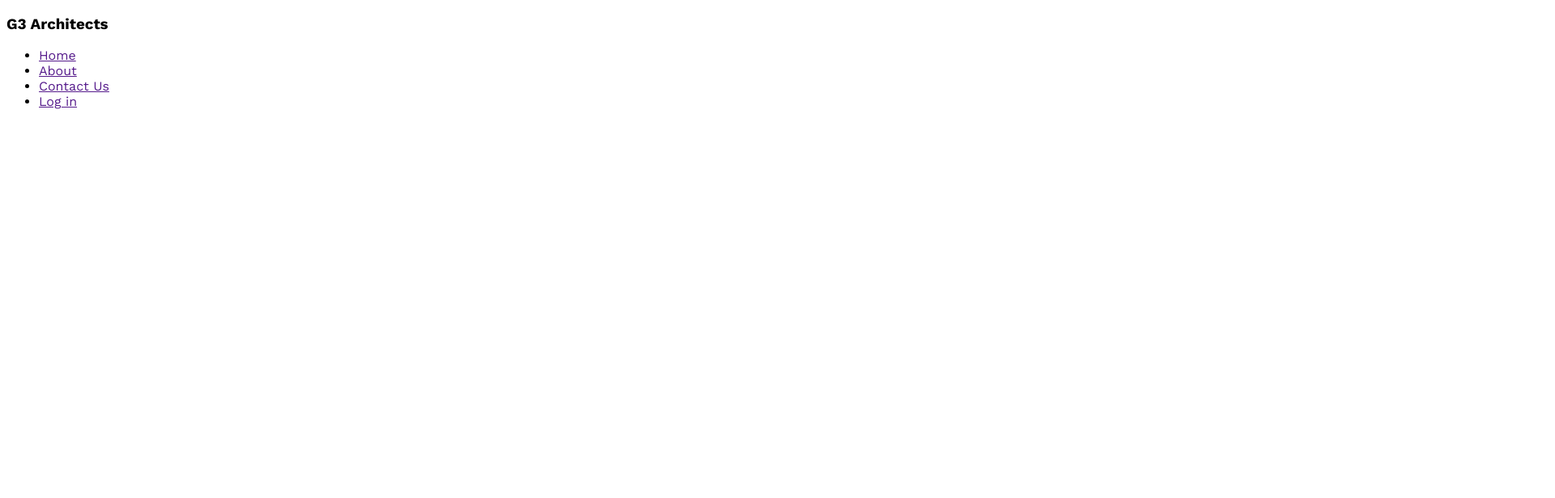
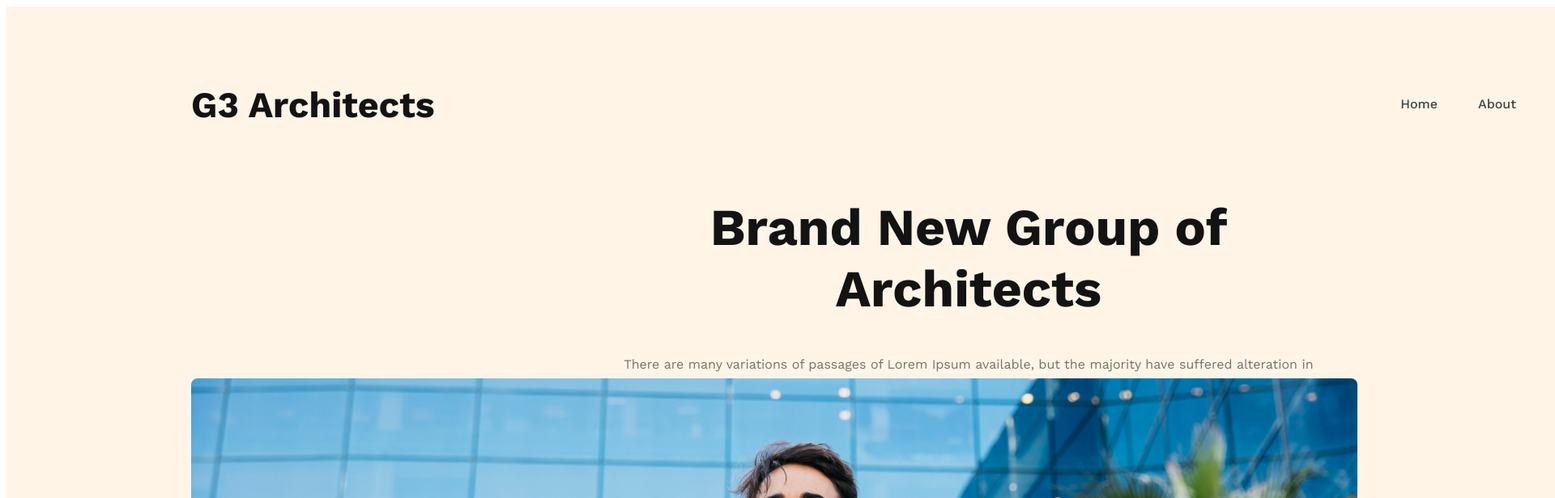
Before and after one commit to 02infinte/g3-architect-website, a plain HTML site: page index.html in a window 1280 px wide. Shown: the top 616 px of the page at 81% size, 1920 px wide, since content can reach past the window. Drawn offline with nearby package versions, Linux system fonts and the light colour scheme.

Commit message:
banner content

```diff
--- a/index.html
+++ b/index.html
@@ -9,7 +9,7 @@
 <body>
     <header>
         <nav>
-            <h3>G3 Architects</h3>
+            <h3 class="nav-title">G3 Architects</h3>
             <ul>
                 <li><a href="">Home</a></li>
                 <li><a href="">About</a></li>
@@ -17,6 +17,16 @@
                 <li><a href="">Log in</a></li>
             </ul>
         </nav>
+        <div class="banner">
+            <div class="banner-content">
+                <h1 class="banner-title">Brand New
+                    Group of Architects </h1>
+                    <p class="banner-description">There are many variations of passages of Lorem Ipsum available, but the majority have suffered alteration in some form, by injected humour, or randomised words which don't look even</p>
+               <button class="btn-primary">Explore Now</button>
+            </div>
+
+       <img src="images/banner.png" alt="">
+        </div>
 
     </header>
     <main>
--- a/styles/architect.css
+++ b/styles/architect.css
@@ -6,3 +6,89 @@ font-family: 'Merriweather', serif;
 font-family: 'Open Sans', sans-serif;
 font-family: 'Work Sans', sans-serif;
 }
+/* header styles */
+header{
+    background: rgba(255, 144, 14, 0.10);
+    padding: 50px 228px;
+    width: 1920px;
+height: 1322px;
+
+}
+nav{
+    display: flex;
+    /* nav er vitorer h3 r ul er majhkhane gap create kore duijon k dui prante pathanor jonno */
+    justify-content: space-between;
+    /* space-between korar por Git Architecture lekhata niche neme gese.eder k horizontally align korar jonnno align-items: center;korbo */
+align-items: center;
+}
+.nav-title{
+    color: var(--Dark-01, #131313);
+text-align: center;
+font-family: "Work Sans";
+/* 1rem=16px */
+font-size: 2.8rem;
+font-style: normal;
+font-weight: 700;
+line-height: normal;
+
+}
+nav > ul{
+    display: flex;
+}
+nav  li{
+
+text-align: center;
+font-family: "Work Sans";
+font-size: 1rem;
+font-style: normal;
+font-weight: 500;
+line-height: 26px; /* 144.444% */
+margin-right: 50px;
+list-style: none;
+}
+nav li a{
+    text-decoration: none;
+    color: var(--Dark-02, #424242);
+}
+/* banner-styles */
+.banner-content{
+    width: 862px;
+    height: 225px;
+    text-align: center;
+    /* left right margin soman kore rakhar jonno */
+    margin: 0 auto;
+}
+.banner-title{
+    color: var(--Dark-01, #131313);
+text-align: center;
+font-family: "Work Sans";
+font-size: 64px;
+font-style: normal;
+font-weight: 700;
+line-height: normal;
+}
+.banner-description{
+    color: var(--Dark-03, #727272);
+text-align: center;
+font-family: "Work Sans";
+font-size: 16px;
+font-style: normal;
+font-weight: 400;
+line-height: 26px; /* 162.5% */
+}
+.btn-primary{
+    border-radius: 8px;
+background: #FF900E;
+width: 180px;
+height: 64px;
+flex-shrink: 0;
+color: #FFF;
+text-align: center;
+font-family: "Work Sans";
+font-size: 20px;
+font-style: normal;
+font-weight: 600;
+line-height: normal;
+border: none;
+border-radius: 5px;
+}
```
